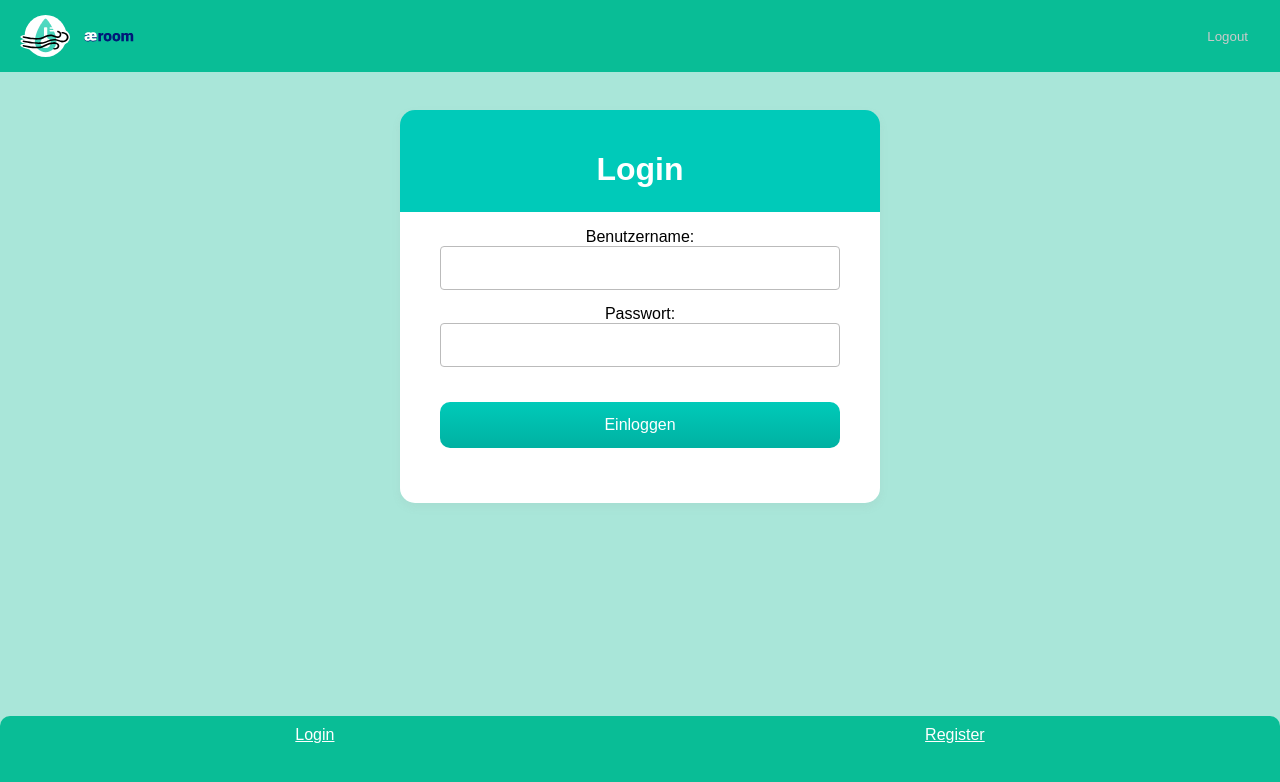
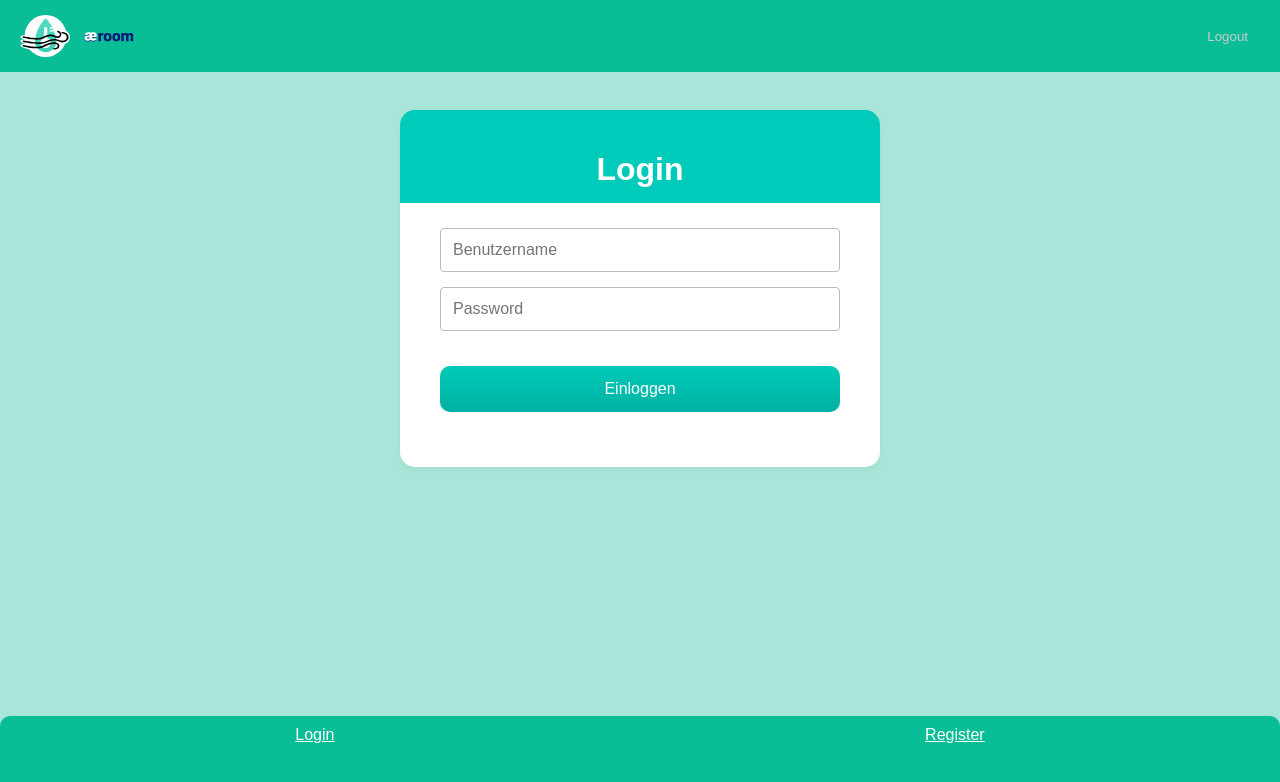
Before and after one commit to Julien1703/TechnischeGrundlagen2Abgabe, a Svelte app in the folder frontend/: page / in a window 1280 px wide. Shown: the top 782 px of the page. Built offline with nearby package versions, Linux system fonts and the light colour scheme.

Commit message:
regisetr

```diff
--- a/frontend/src/Login.svelte
+++ b/frontend/src/Login.svelte
@@ -57,12 +57,10 @@
       <h1>Login</h1>
 
       <div>
-        <label for="username">Benutzername:</label>
-        <input id="username" type="text" bind:value={usernameInput} />
+        <input id="username" placeholder="Benutzername" type="text" bind:value={usernameInput} />
       </div>
       <div>
-        <label for="password">Passwort:</label>
-        <input id="password" type="password" bind:value={password} />
+        <input id="password" placeholder="Password" type="password" bind:value={password} />
       </div>
       <button type="submit">Einloggen</button>
     </form>
--- a/frontend/src/Register.svelte
+++ b/frontend/src/Register.svelte
@@ -104,7 +104,7 @@
 
       token.set(loginResponse.data.token);
       isLoggedIn.set(true);
-      push("/raumdata");
+      push("#/login");
     } catch (error) {
       console.error("Error during registration and login:", error);
     }
```
Also changed, not shown: frontend/public/images/kueche.jpg (renamed from frontend/public/images/küche.jpg).
